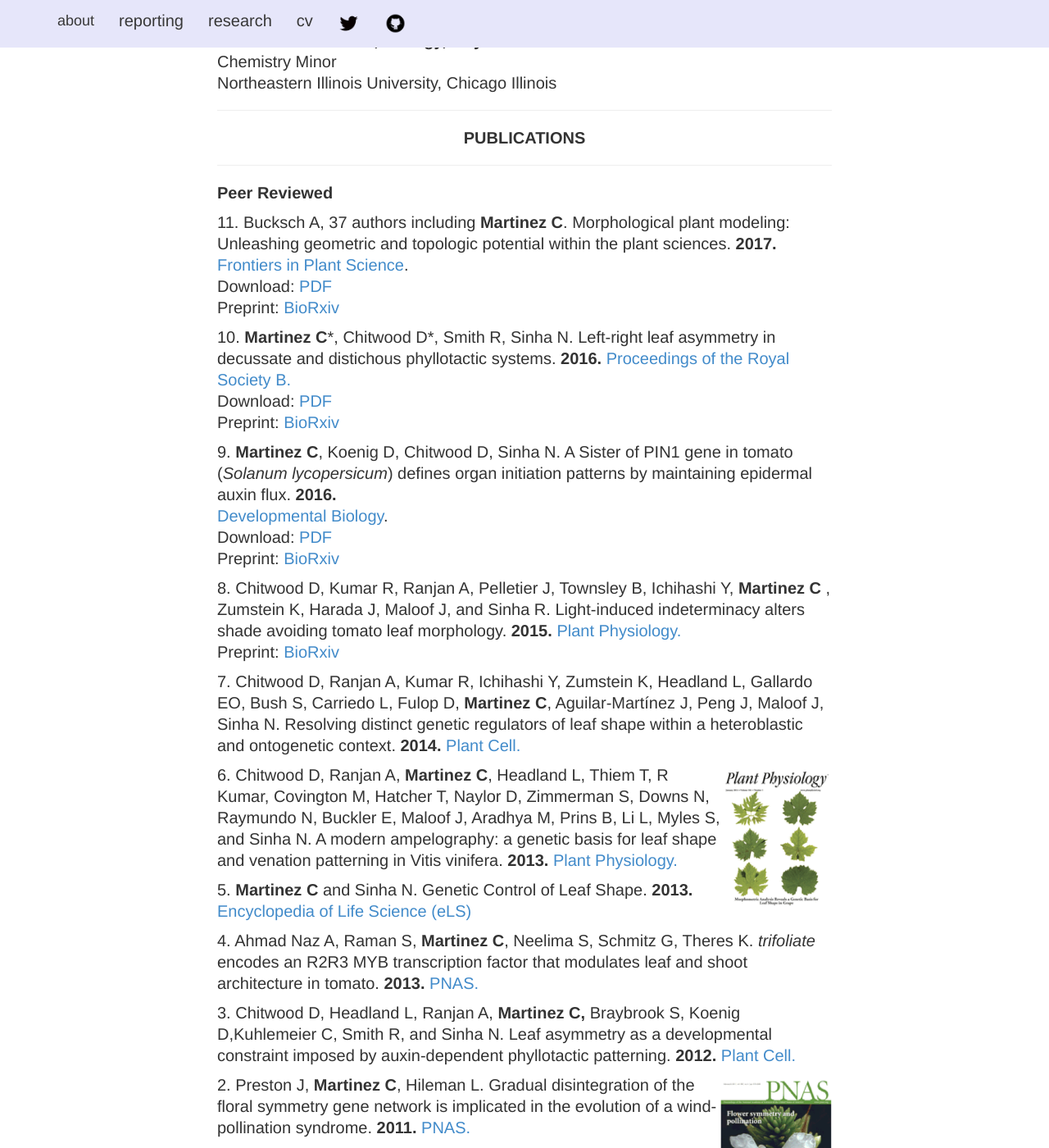
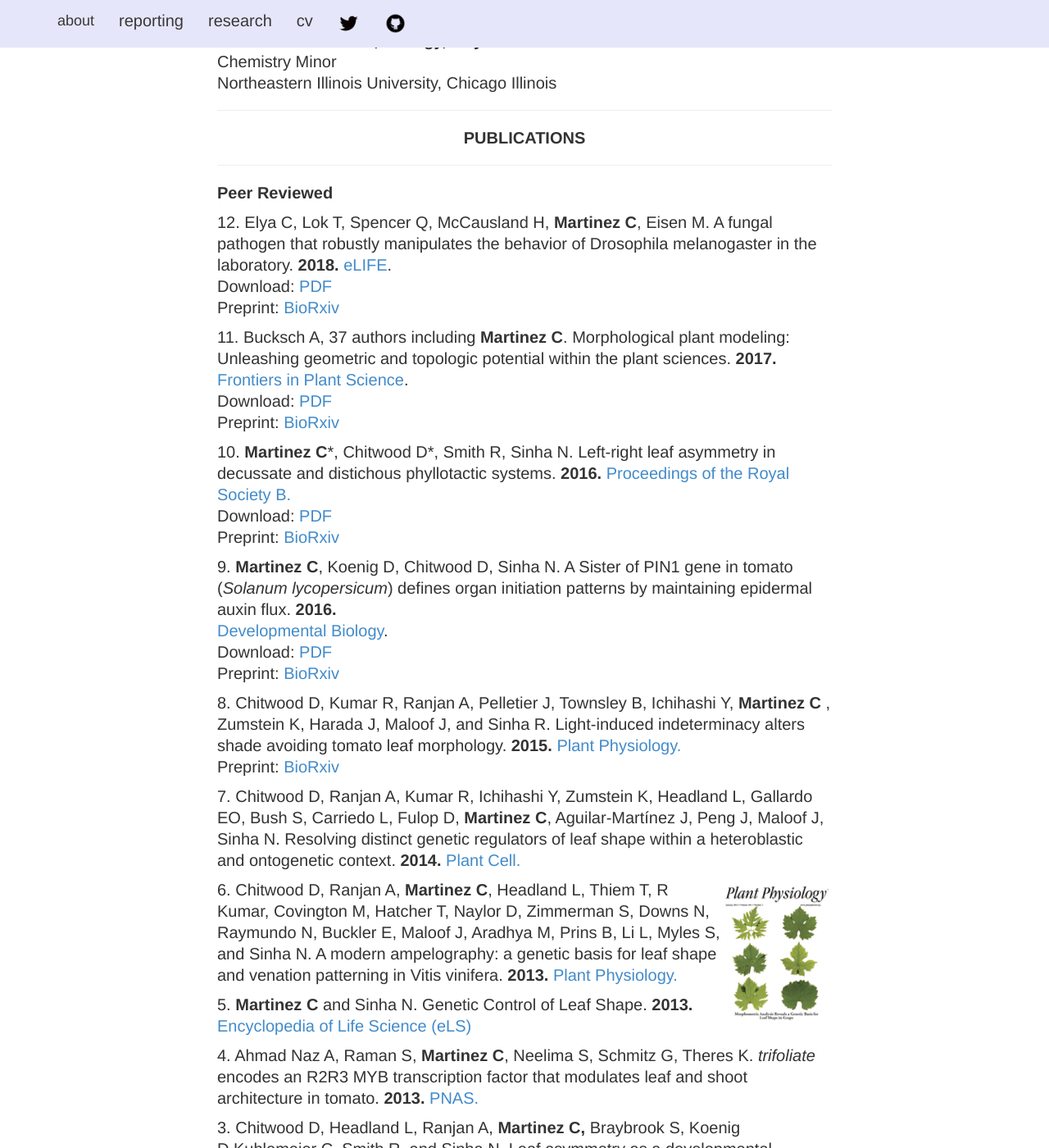
Before and after one commit to iamciera/creports, a Jekyll site: the page built from cv/index.html, in a window 1280 px wide and 1400 px high, scrolled down 789 px. Shown: the whole window at 82% size. Built offline with Jekyll 4.4.1, drawn with Linux system fonts in a browser that asks for light colours; nearby versions of some CDN libraries; some of the changed text lies outside the part shown.

Commit message:
updated CV

```diff
--- a/cv/index.html
+++ b/cv/index.html
@@ -51,6 +51,8 @@ layout: default
 
 				<p><strong>Peer Reviewed</strong>
 
+				<p>12. Elya C, Lok T, Spencer Q, McCausland H, <b>Martinez C</b>,  Eisen M. A fungal pathogen that robustly manipulates the behavior of Drosophila melanogaster in the laboratory. <b> 2018.</b> <a href="https://elifesciences.org/articles/34414">eLIFE</a>.<br />Download:  <a href="{{ site.baseurl }}/downloads/Bucksch_etal_2017.pdf">PDF</a> <br />Preprint:<a href="https://www.biorxiv.org/content/early/2017/12/15/232140"> BioRxiv</a>
+
 				<p>11. Bucksch A, 37 authors including <b>Martinez C</b>. Morphological plant modeling: Unleashing geometric and topologic potential within the plant sciences.<b> 2017.</b> <a href="http://journal.frontiersin.org/article/10.3389/fpls.2017.00900/full">Frontiers in Plant Science</a>.<br />Download:  <a href="{{ site.baseurl }}/downloads/Bucksch_etal_2017.pdf">PDF</a><br />Preprint:<a href="http://www.biorxiv.org/content/early/2016/10/04/078832"> BioRxiv</a></p>
 
 				<p>10. <strong>Martinez C</strong>*, Chitwood D*, Smith R, Sinha N. Left-right leaf asymmetry in decussate and distichous phyllotactic systems. <b>2016. </b><a href="http://rstb.royalsocietypublishing.org/content/371/1710/20150412">Proceedings of the Royal Society B. </a><br />Download: <a href="{{ site.baseurl }}/downloads/martinez_etal_PTB_2016.pdf" target="_blank">PDF</a><br />Preprint:<a href="http://biorxiv.org/content/early/2016/03/15/043869"> BioRxiv</a>
```
Also changed, not shown: other parts of cv/index.html (+0 -2 lines).
